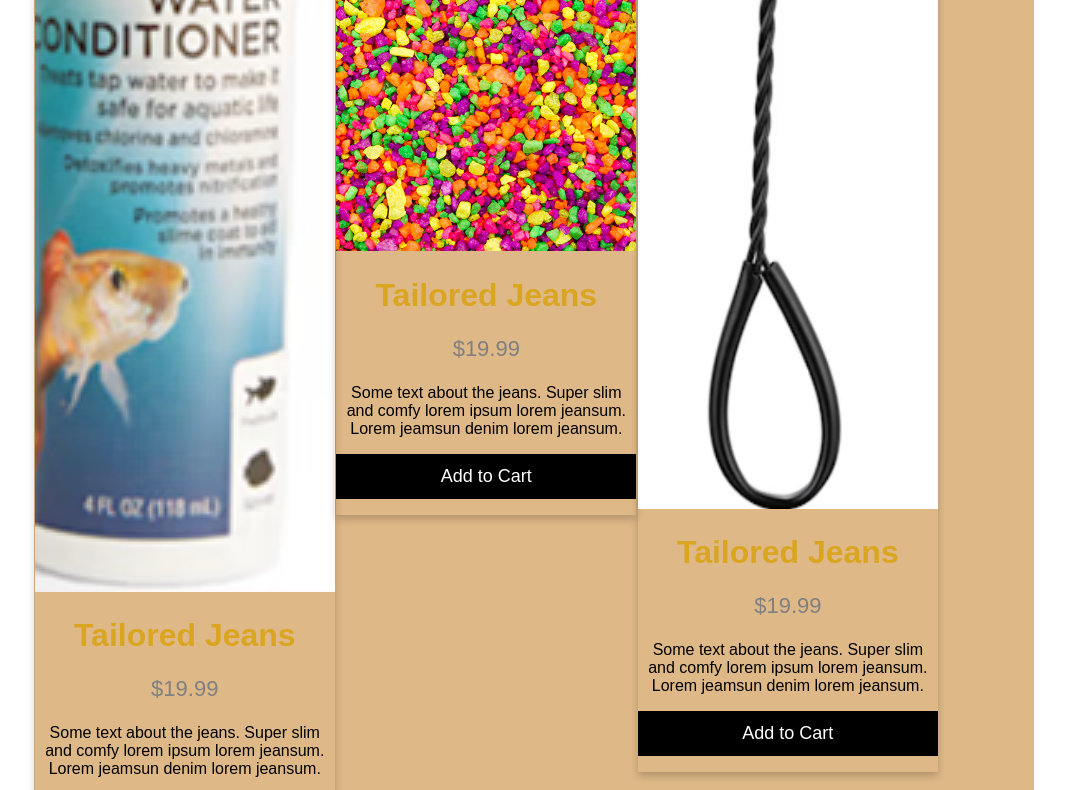
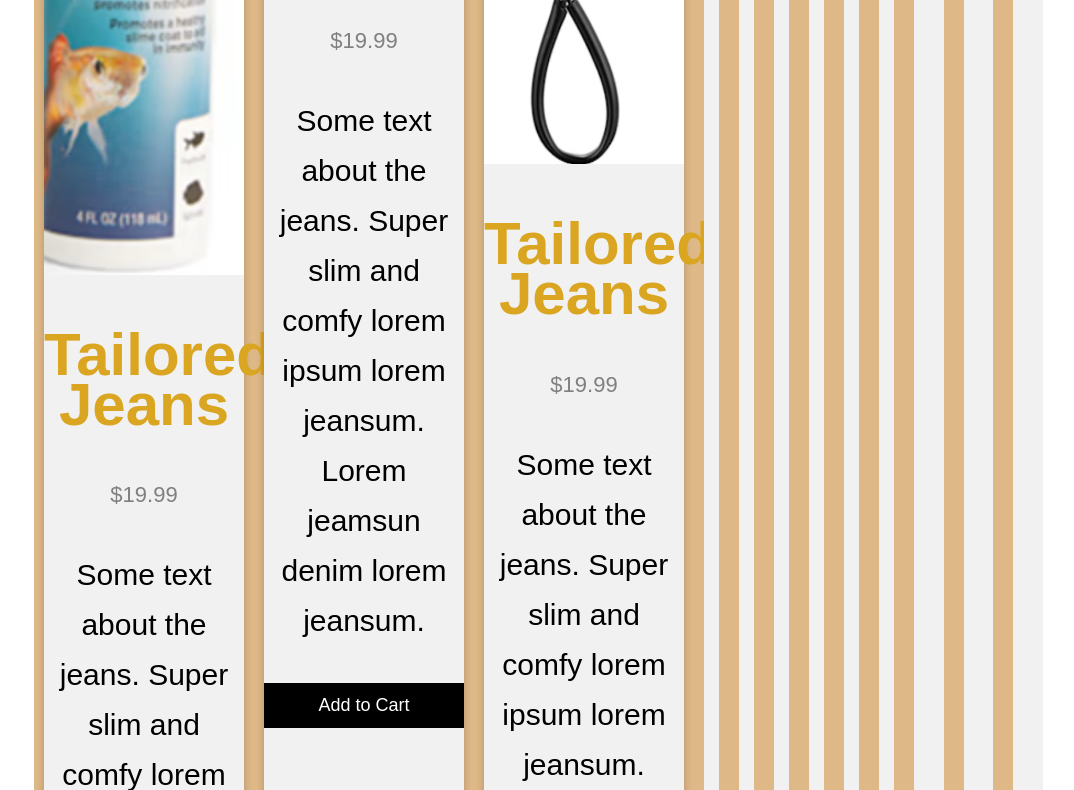
Before and after one commit to Abigailluna5/website, a plain HTML site: page products.html in a window 1280 px wide. Shown: the part 730-1520 px from the top of the page, without its empty margins (106-1180 px from the left). Drawn offline with Linux system fonts and the light colour scheme.

Commit message:
Update style.css

```diff
--- a/style.css
+++ b/style.css
@@ -204,15 +204,14 @@ textarea:valid~label{
 }
 .container-9{
     display: flex;
-    flex-wrap: wrap;
     background-color: burlywood;
 }
-.flex-container > div {
+.container-9 > div {
     background-color: #f1f1f1;
-    width: 100px;
+    width: 200px;
     margin: 10px;
     text-align: center;
-    line-height: 75px;
+    line-height: 50px;
     font-size: 30px;
 }
 
```
